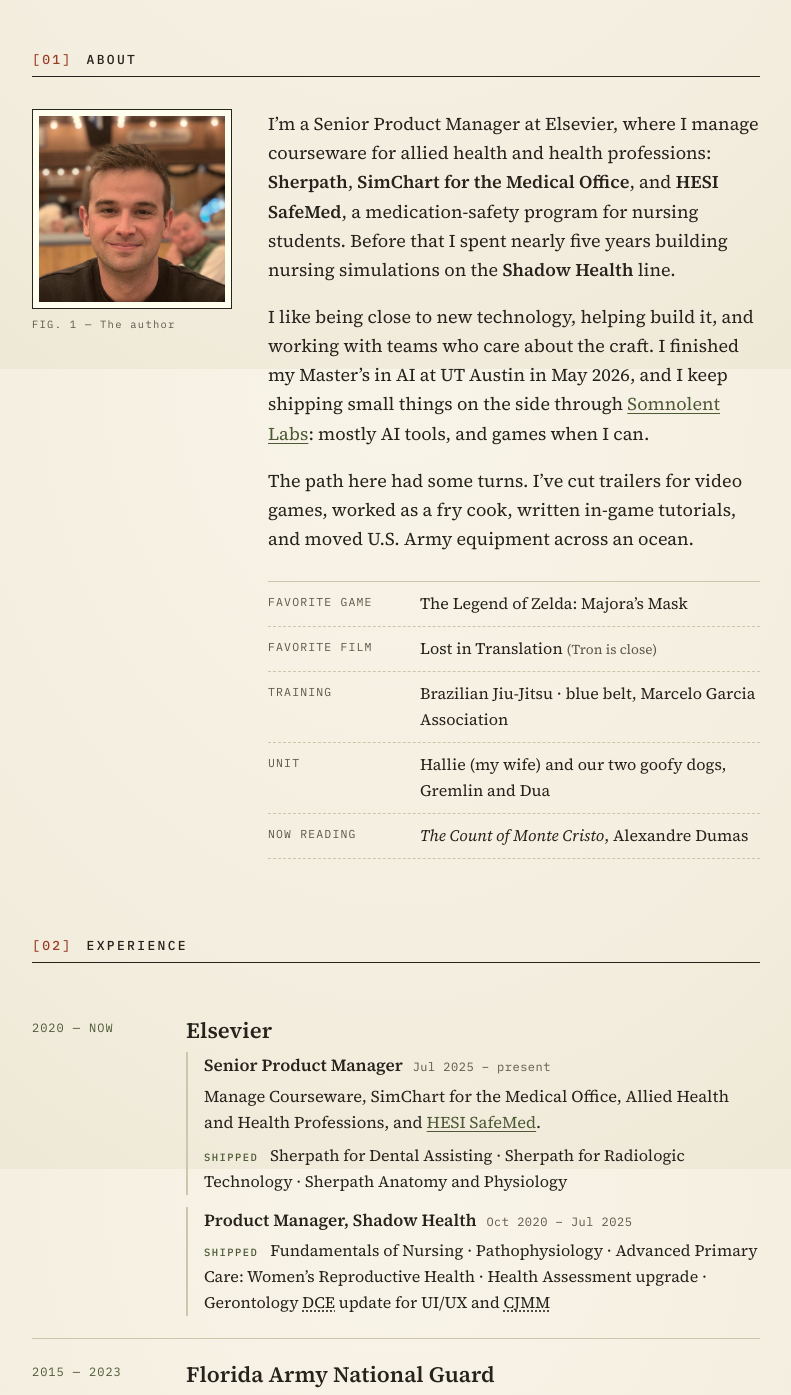
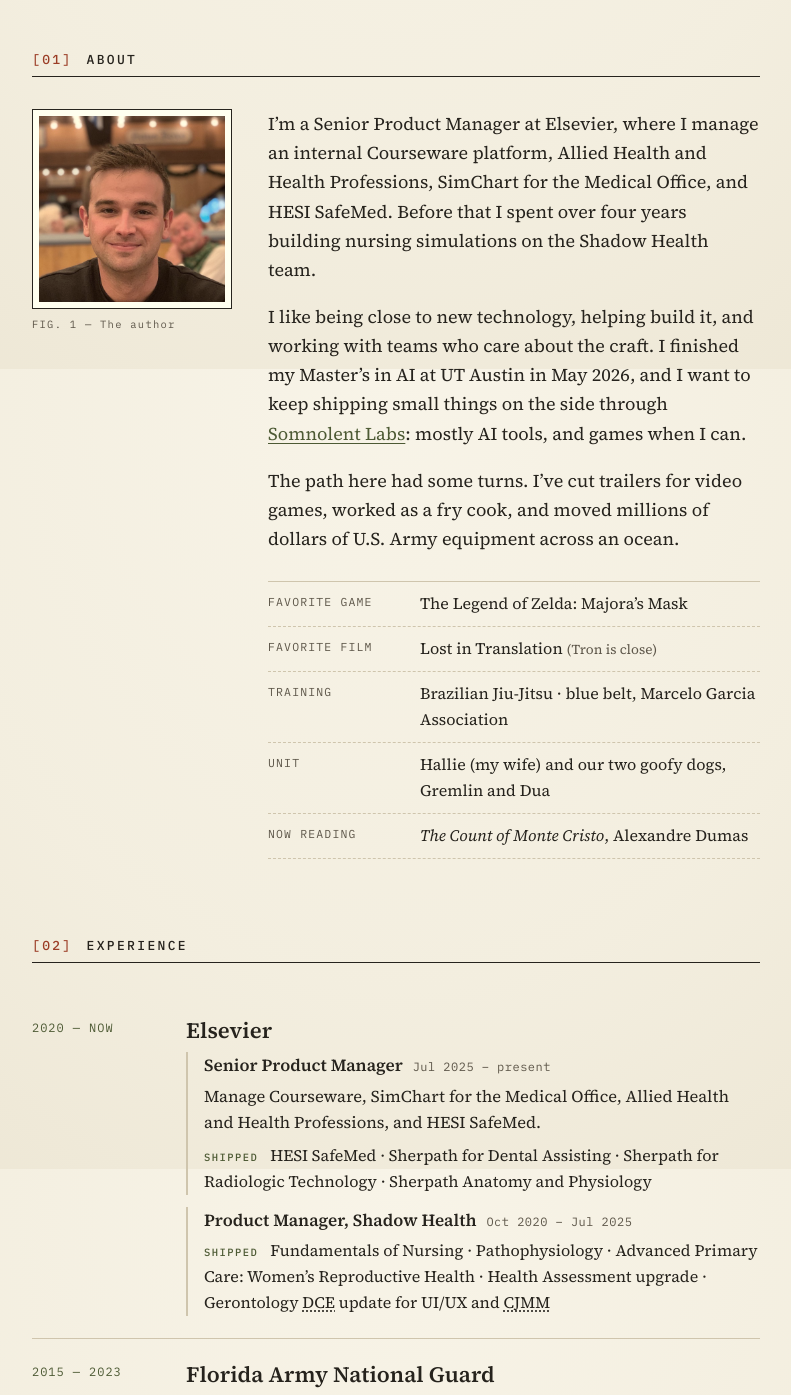
Before and after one commit to apolefko/alexanderpolefko.info, a plain HTML site: page index.html in a window 1280 px wide. Shown: the part 431-1826 px from the top of the page, without its empty margins (244-1035 px from the left). Drawn offline with Linux system fonts and the light colour scheme.

Commit message:
Update About copy; add HESI SafeMed to shipped
Co-Authored-By: Claude Opus 5.5 <noreply@anthropic.com>

```diff
--- a/index.html
+++ b/index.html
@@ -57,9 +57,9 @@
         <figcaption>FIG. 1 &mdash; The author</figcaption>
       </figure>
       <div class="prose">
-        <p>I&rsquo;m a Senior Product Manager at Elsevier, where I manage courseware for allied health and health professions: <strong>Sherpath</strong>, <strong>SimChart for the Medical Office</strong>, and <strong>HESI SafeMed</strong>, a medication-safety program for nursing students. Before that I spent nearly five years building nursing simulations on the <strong>Shadow Health</strong> line.</p>
-        <p>I like being close to new technology, helping build it, and working with teams who care about the craft. I finished my Master&rsquo;s in AI at UT Austin in May 2026, and I keep shipping small things on the side through <a href="https://somnolentlabs.com/">Somnolent Labs</a>: mostly AI tools, and games when I can.</p>
-        <p>The path here had some turns. I&rsquo;ve cut trailers for video games, worked as a fry cook, written in-game tutorials, and moved U.S. Army equipment across an ocean.</p>
+        <p>I&rsquo;m a Senior Product Manager at Elsevier, where I manage an internal Courseware platform, Allied Health and Health Professions, SimChart for the Medical Office, and HESI SafeMed. Before that I spent over four years building nursing simulations on the Shadow Health team.</p>
+        <p>I like being close to new technology, helping build it, and working with teams who care about the craft. I finished my Master&rsquo;s in AI at UT Austin in May 2026, and I want to keep shipping small things on the side through <a href="https://somnolentlabs.com/">Somnolent Labs</a>: mostly AI tools, and games when I can.</p>
+        <p>The path here had some turns. I&rsquo;ve cut trailers for video games, worked as a fry cook, and moved millions of dollars of U.S. Army equipment across an ocean.</p>
 
         <dl class="spec">
           <div><dt>Favorite game</dt><dd>The Legend of Zelda: Majora&rsquo;s Mask</dd></div>
@@ -82,8 +82,8 @@
         <ul class="roles">
           <li>
             <p class="title">Senior Product Manager <span class="dates">Jul 2025 &ndash; present</span></p>
-            <p>Manage Courseware, SimChart for the Medical Office, Allied Health and Health Professions, and <a href="https://www.elsevier.com/products/hesi-safemed">HESI SafeMed</a>.</p>
-            <p class="shipped"><span class="k">Shipped</span> Sherpath for Dental Assisting &middot; Sherpath for Radiologic Technology &middot; Sherpath Anatomy and Physiology</p>
+            <p>Manage Courseware, SimChart for the Medical Office, Allied Health and Health Professions, and HESI SafeMed.</p>
+            <p class="shipped"><span class="k">Shipped</span> HESI SafeMed &middot; Sherpath for Dental Assisting &middot; Sherpath for Radiologic Technology &middot; Sherpath Anatomy and Physiology</p>
           </li>
           <li>
             <p class="title">Product Manager, Shadow Health <span class="dates">Oct 2020 &ndash; Jul 2025</span></p>
```
